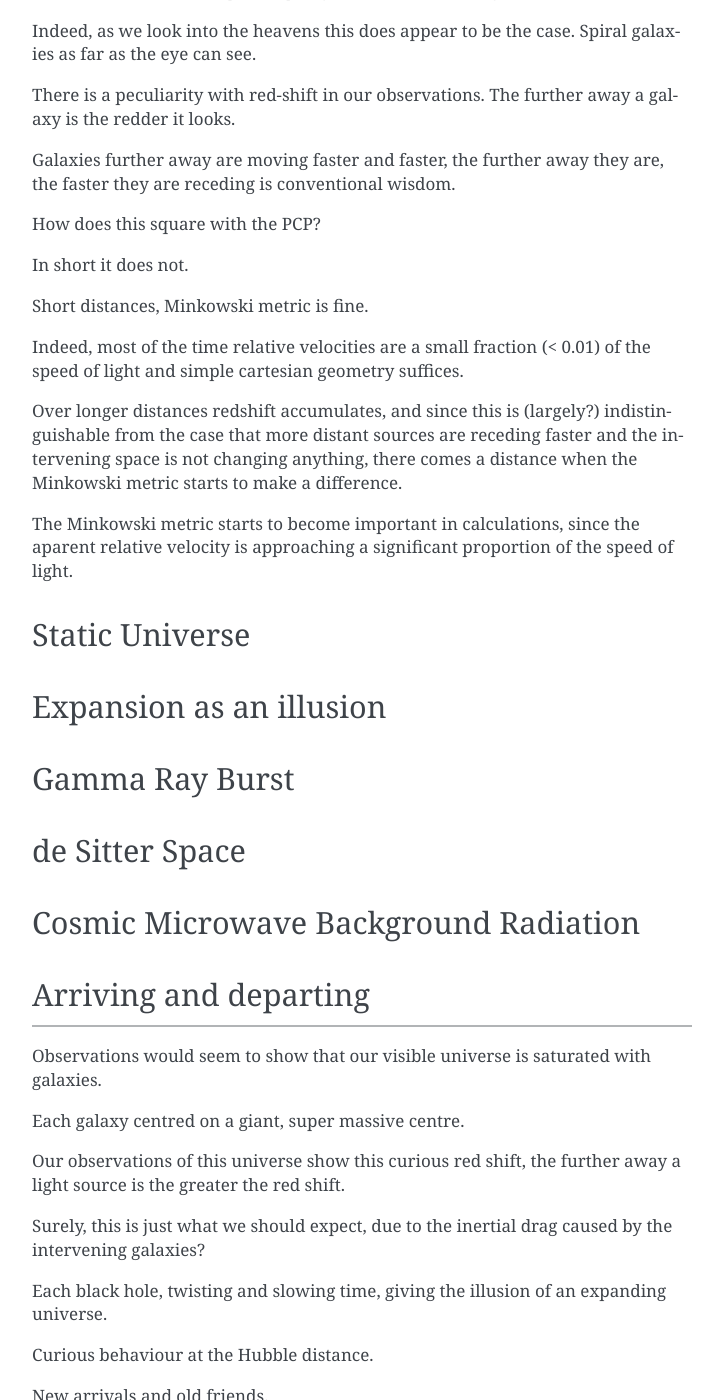
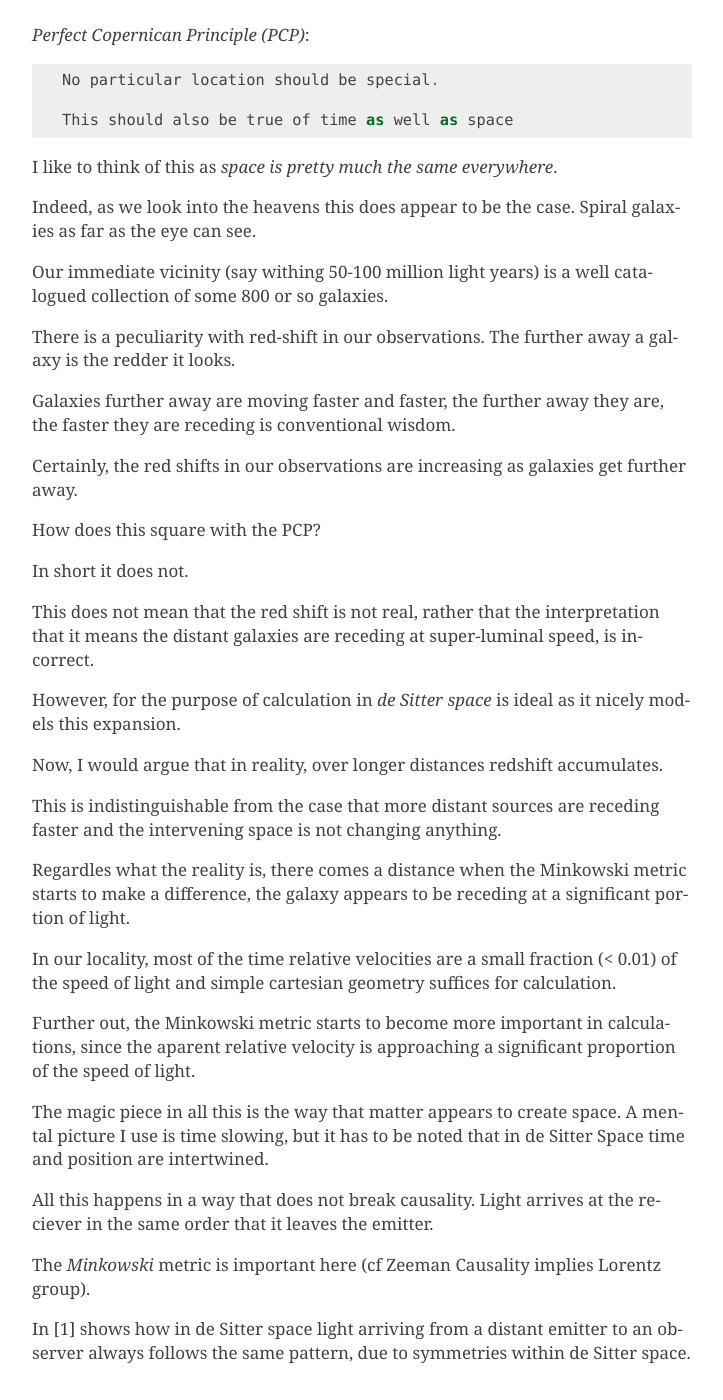
Before and after one commit to openbermuda/karmapi, a Sphinx documentation site: the page built from docs/nodice/static.rst, in a window 1280 px wide and 1400 px high, scrolled down 845 px. Shown: the whole window, without its empty margins (388-1111 px from the left). Built offline with Sphinx 7.4.7, drawn with Linux system fonts in a browser that asks for light colours; formulas are drawn with MathJax 3; pages that are not in the unit, such as notebooks, are missing from menus; some of the changed text lies outside the part shown.

Commit message:
static moving along grb chopping about

```diff
--- a/docs/nodice/static.rst
+++ b/docs/nodice/static.rst
@@ -28,7 +28,15 @@
 I was going to edit the  `expanding.rst` piece, but correcting things
 round here that are not quite right would be a long project.
 
-So a new piece is in order.
+So a new piece is in order.  Almost everything below appears in some
+form or other in Colin Rourke's, "A new paradigm for the universe".
+
+The arguments there are very much more precise and much of the book
+explores the mathematics of de Sitter space, having established strong
+arguments why it is appropriate.
+
+In what follows I am just trying to articulate my current view and
+understanding of what we may be seeing.
 
 Outline
 =======
@@ -39,10 +47,14 @@
 
   This should also be true of time as well as space
 
-I like to think of this as *space is pretty much the same everywhere*.
+I like to think of this as *space is pretty much the same
+everywhere*.
 
 Indeed, as we look into the heavens this does appear to be the case.
 Spiral galaxies as far as the eye can see.
+
+Our immediate vicinity (say withing 50-100 million light years) is
+a well catalogued collection of some 800 or so galaxies.
 
 There is a peculiarity with red-shift in our observations.  The
 further away a galaxy is the redder it looks.
@@ -50,27 +62,89 @@
 Galaxies further away are moving faster and faster, the further away
 they are, the faster they are receding is conventional wisdom.
 
+Certainly, the red shifts in our observations are increasing as
+galaxies get further away.
+
 How does this square with the PCP?
 
 In short it does not.
 
-Short distances, Minkowski metric is fine.
+This does not mean that the red shift is not real, rather that the
+interpretation that it means the distant galaxies are receding at
+super-luminal speed, is in-correct.
 
-Indeed, most of the time relative velocities are a small fraction (<
-0.01) of the speed of light and simple cartesian geometry suffices.
+However, for the purpose of calculation in *de Sitter space* is ideal
+as it nicely models this expansion.
 
-Over longer distances redshift accumulates, and since this is (largely?)
-indistinguishable from the case that more distant sources are receding
-faster and the intervening space is not changing anything, there comes
-a distance when the Minkowski metric starts to make a difference.
+Now, I would argue that in reality, over longer distances redshift
+accumulates.
 
-The Minkowski metric starts to become important in calculations, since
-the aparent relative velocity is approaching a significant proportion
-of the speed of light.
+This is indistinguishable from the case that more distant sources are
+receding faster and the intervening space is not changing anything.
+
+Regardles what the reality is, there comes a distance when the
+Minkowski metric starts to make a difference, the galaxy appears to be
+receding at a significant portion of light.
+
+In our locality, most of the time relative velocities are a small
+fraction (< 0.01) of the speed of light and simple cartesian geometry
+suffices for calculation.
+
+Further out, the Minkowski metric starts to become more important in
+calculations, since the aparent relative velocity is approaching a
+significant proportion of the speed of light.
+
+The magic piece in all this is the way that matter appears to create
+space.  A mental picture I use is time slowing, but it has to be noted
+that in de Sitter Space time and position are intertwined.
+
+All this happens in a way that does not break causality.  Light
+arrives at the reciever in the same order that it leaves the emitter.
+
+The *Minkowski* metric is important here (cf Zeeman Causality implies
+Lorentz group).
+
+In [1] shows how in de Sitter space light arriving from a distant
+emitter to an observer always follows the same pattern, due to
+symmetries within de Sitter space.
 
 
 Static Universe
 ===============
+
+By *static* I mean the PCP universe described above.
+
+Galaxies as far as you can go.
+
+But those beyond A we may never have seen (or have we?) and others we
+have seen since time eternity.
+
+Some equations and numbers to keep in mind::
+
+   A = M * N
+
+   M = 10^11 suns equals 0.03 in natural units.
+   N = 10^10
+
+   c = 3e8 m/s
+
+   v = 3e5 m/s
+
+   v ~= c / 1000
+
+The size of the visible universe, *a*, the mean mass of a galaxy, *M*
+and the number of galaxies, *N*.   **a = N * M**.
+
+Why it appears to expand.
+
+What we can calculate from the rate of expansion we see.  The inertial
+drag of galactic cores across the universe.
+
+In turn, this should give a value to tune galactic rotation models
+to.  I.e. to understand why we see the specific rotation curves for
+velocity of stars in a galaxy.
+
+It also should apply to planetary orbit calculations.
 
 Expansion as an illusion
 ========================
@@ -78,6 +152,9 @@
 Gamma Ray Burst
 ===============
 
+All emitters arrive with a burst.
+
+This may be preceded by a long period of microwave background noise.
 
 de Sitter Space
 ===============
@@ -85,12 +162,84 @@
 Cosmic Microwave Background Radiation
 =====================================
 
+Gravitational Waves
+===================
+
+The *O3* observation run is now well underway.
+
+Some 30-40 detections over a period of six months.
+
+Much talk of multi-messenger astronomy, but so far a shortage of
+examples where simultaneous observations have been made, as far as I
+am aware.
+
+I still need to go back and take a closer look at sky map localisation
+for these events.
+
+For now, this is a good source of information and data relating to
+gamma ray bursts and gravitational waves::
+
+    https://gcn.gsfc.nasa.gov/selected.html
+
+
+I have spent considerable time puzzling over gravitational waves and
+whether they will show the same propogation peculiarities that light
+does.
+
+I feel they will and that the some (perhaps all) of the events that
+LIGO is detecting are in fact new cosmic arrivals.
+
+Why am I skeptical of colliding black holes?
+--------------------------------------------
+
+There are a number of reasons that I am skeptical.
+
+a. I am not convinced it is possible for matter to create waves in this
+   way, in short I am not sure gravity works quite like that.
+
+b. The distribution of sizes of colliding objects.  Why do we not see
+   collisions of bigger objects?  Is the distance distribution skewed
+   in any way?
+
+c. I believe all the current detection processing line works of
+   templates derived from more detailed calculations using the Kerr
+   metric, but I could be wrong.
+
+d. The arrival of a new galaxy at the Hubble distance may trigger a
+   gravitational wave, similar to the way it triggers a gamma ray burst.
+
+Regardless of what is happening, it would be productive to try to
+simulate the merging of black holes using the physics of [1].
+
+With respect to d., this raises the question of why we do not seem to
+be seeing simultaneous gamma ray bursts and gravitational waves.
+
+This may be because:
+
+1. we have incomplete coverage
+
+2. in general the gravitational wave and gamma ray bursts can happen
+   some considerable time apart.
+
+3. It is more like an eclipse: some receivers see the total eclipse,
+   some just get the penumbra.
+
+4. We cannot hope to understand this without modelling universal
+   harmonics observed in the cosmic microwave background.
+
+5. Actually, the pattern we see in the CMRB comes almost entirely from
+   lensing by our local galaxies, once that is removed there's not
+   much left.
+
+Or some collection of the above.
+
+
 Arriving and departing
 ======================
 
 
-
-=========================================
+Notes
+=====
 
 Observations would seem to show that our visible universe is saturated
 with galaxies.
@@ -112,6 +261,12 @@
 
 Harmonics
 =========
+
+The harmonics of the universe seem to be on a scale commensurate with
+the typical galactic peculiar velocity.
+
+How far can the gravitational wave from a galaxy go before the galaxy
+has done a full rotation?
 
 Magnetism and the speed of a stream of electrons?
 
```
Also changed, not shown: 1 other file.
